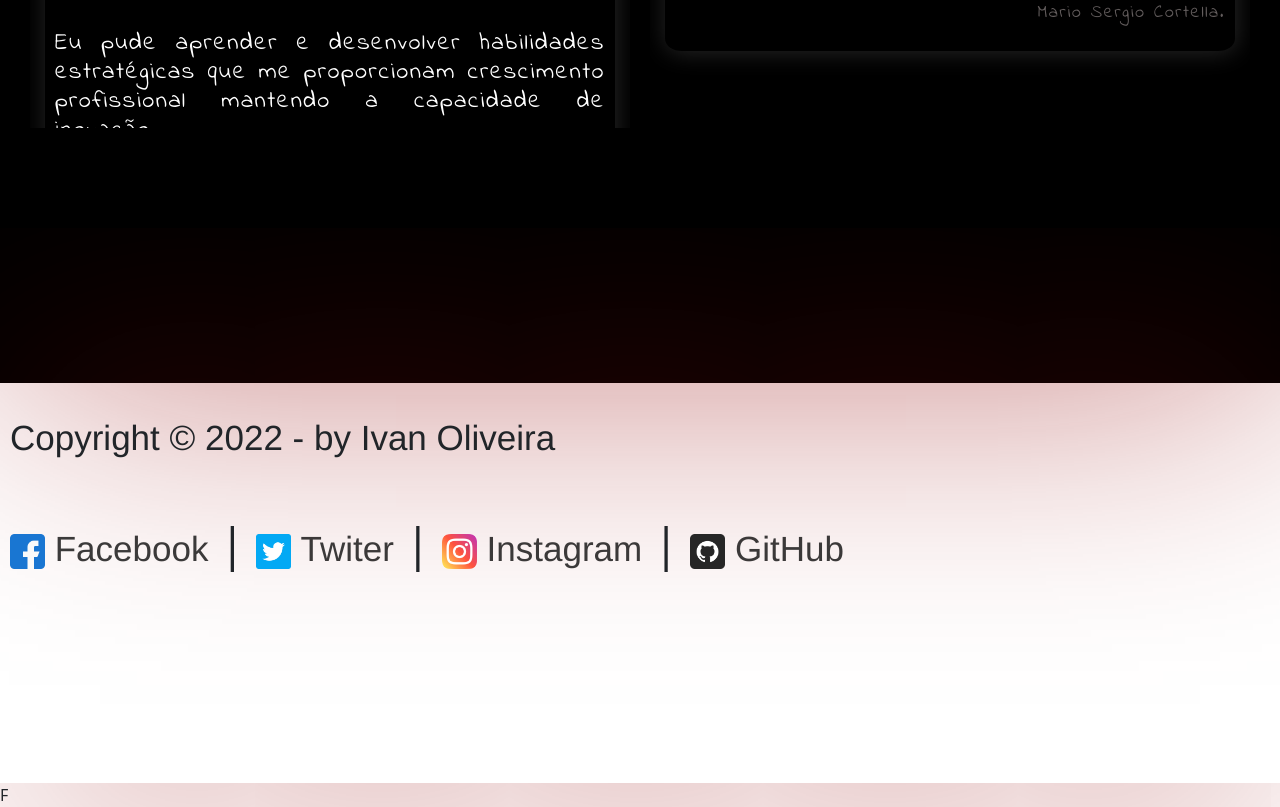
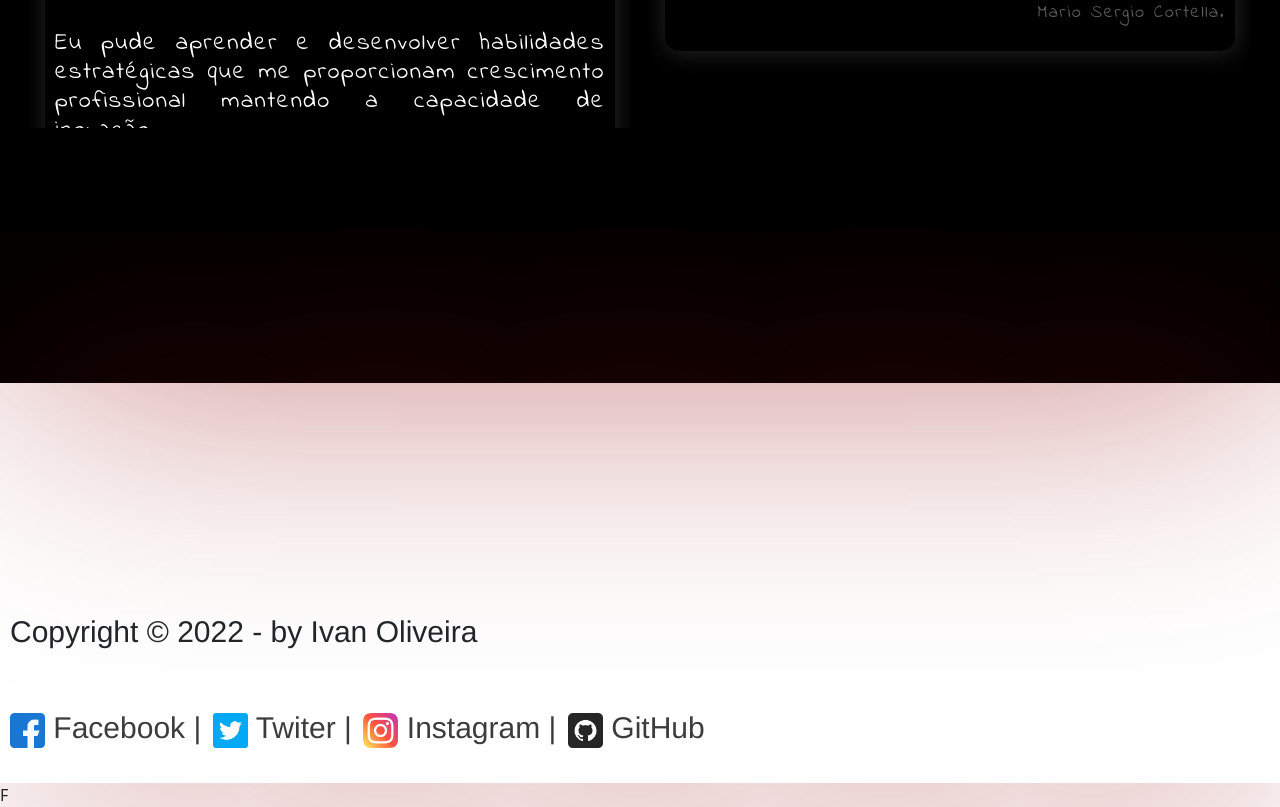
Before and after one commit to IvanIndaia/portifolio, a plain HTML site: page index.html in a window 1280 px wide. Shown: the part 4091-4898 px from the top of the page. Drawn offline with nearby package versions, Linux system fonts and the light colour scheme; files whose address does not match are found by name.

Commit message:
Up-14.06b

```diff
--- a/css/style.css
+++ b/css/style.css
@@ -285,14 +285,21 @@ section {
 }
 /* ============= CONTACT SECTION ============= */
 
+#contact {
+    display: flex;
+    flex-direction: column;
+    justify-content: flex-end;
+}
+
 #contact>div>p {
     font-family: 'Franklin Gothic Medium', 'Arial Narrow', Arial, sans-serif;
-    font-size: 35px;
+    font-size: 30px;
+    margin-bottom: 0px;
 }
 
 #contact>div>a {
     font-family: 'Franklin Gothic Medium', 'Arial Narrow', Arial, sans-serif;
-    font-size: 35px;
+    font-size: 30px;
     color: rgba(0, 0, 0, 0.764);
 }
 
--- a/index.html
+++ b/index.html
@@ -266,9 +266,9 @@
             <p>Copyright &copy; 2022 - by Ivan Oliveira </p>
         </div>
         <div>
-            <a href="https://www.facebook.com/ivan.indaia" target="_blank"><img style="width: 35px;" src="icons/facebook.png" alt=""> Facebook</a> |
-            <a href="https://twitter.com/IvanIndaia" target="_blank"><img style="width: 35px;" src="icons/twitter.png" alt=""> Twiter</a> |
-            <a href="https://www.instagram.com/ivan.indaia/" target="_blank"><img style="width: 35px;" src="icons/instagram.png" alt=""> Instagram</a> |
+            <a href="https://www.facebook.com/ivan.indaia" target="_blank"><img style="width: 35px;" src="icons/facebook.png" alt=""> Facebook |</a>
+            <a href="https://twitter.com/IvanIndaia" target="_blank"><img style="width: 35px;" src="icons/twitter.png" alt=""> Twiter |</a>
+            <a href="https://www.instagram.com/ivan.indaia/" target="_blank"><img style="width: 35px;" src="icons/instagram.png" alt=""> Instagram |</a>
             <a href="https://github.com/IvanIndaia" target="_blank"><img style="width: 35px;" src="icons/github.png" alt=""> GitHub</a>
         </div>
     </section>
```
